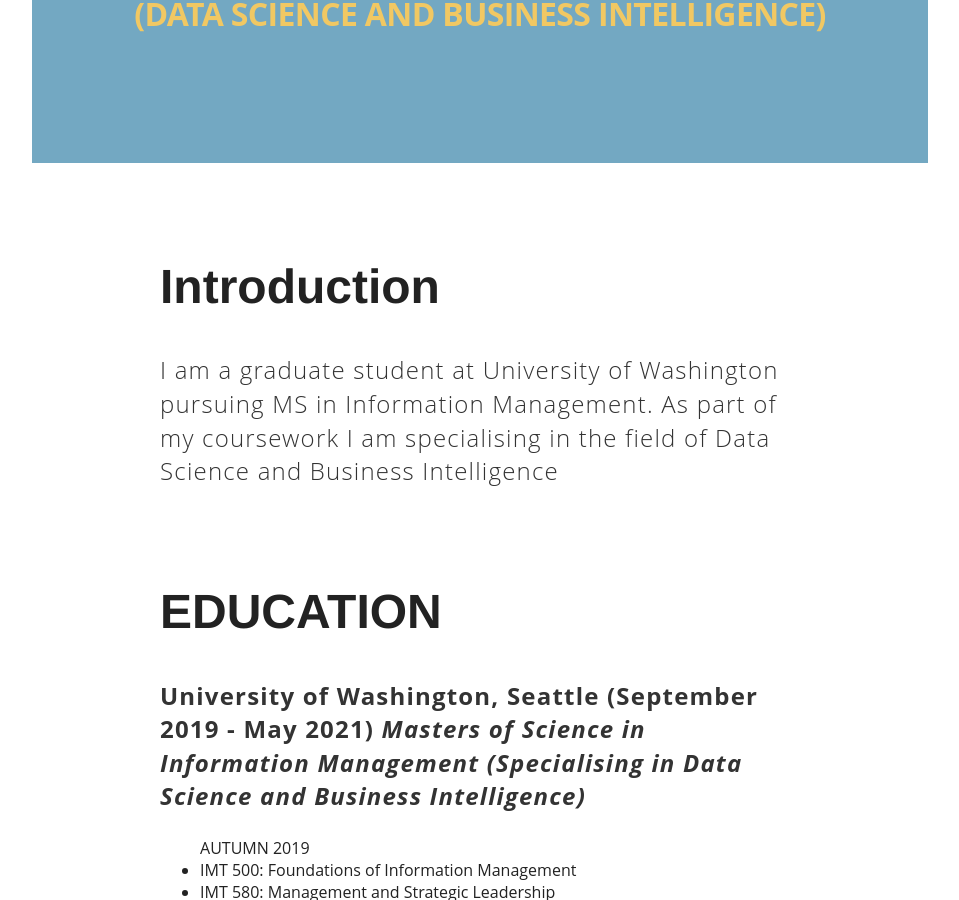
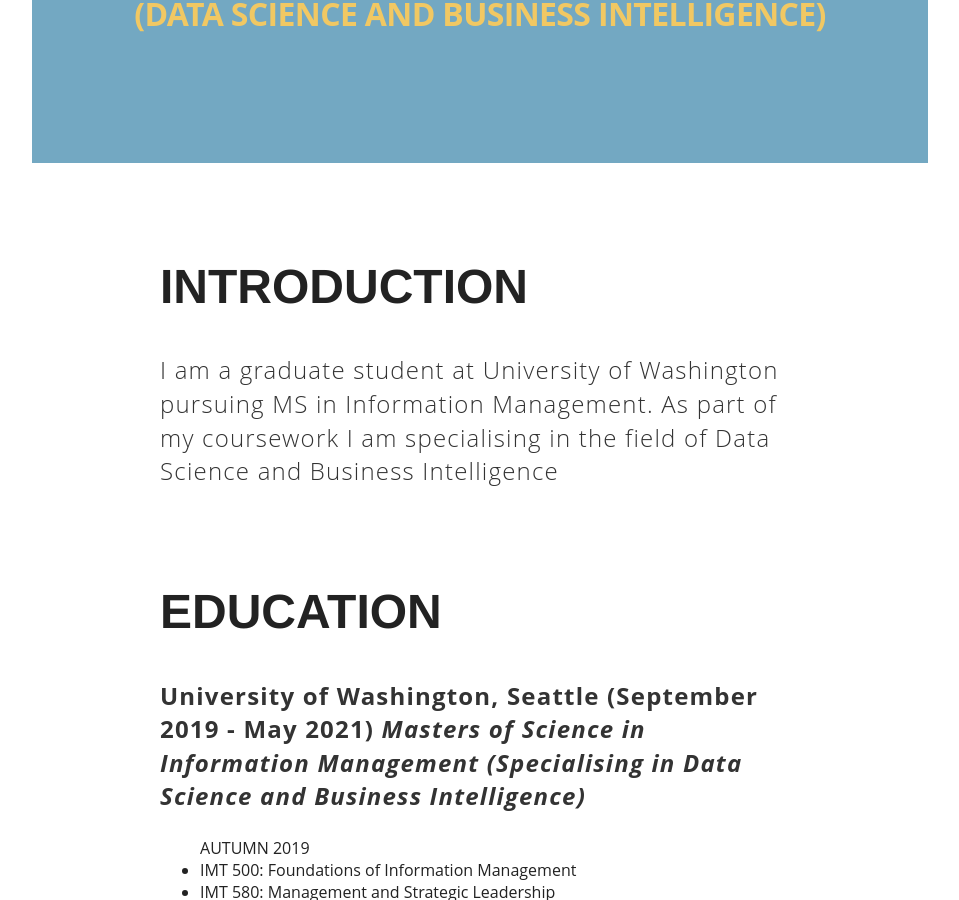
Before and after one commit to shreyakaul/shreyakaul.github.io, a Jekyll site: the page built from index.html, in a window 1280 px wide and 900 px high, scrolled down 509 px. Shown: the whole window, without its empty margins (160-1119 px from the left). Built offline with Jekyll 4.4.1, drawn with Linux system fonts in a browser that asks for light colours.

```diff
--- a/index.html
+++ b/index.html
@@ -9,7 +9,7 @@ title: About Me
   <h3 class='masthead-heading3'>(Data Science and Business Intelligence)</h2>
 </header>
 <section class="introduction-section">
-    <h1>Introduction</h1>
+    <h1>INTRODUCTION</h1>
     <p>I am a graduate student at University of Washington pursuing MS in Information Management. As part of my coursework I am specialising in the field of Data Science and Business Intelligence</p>
 </section>
 <section class="introduction-section">
```
